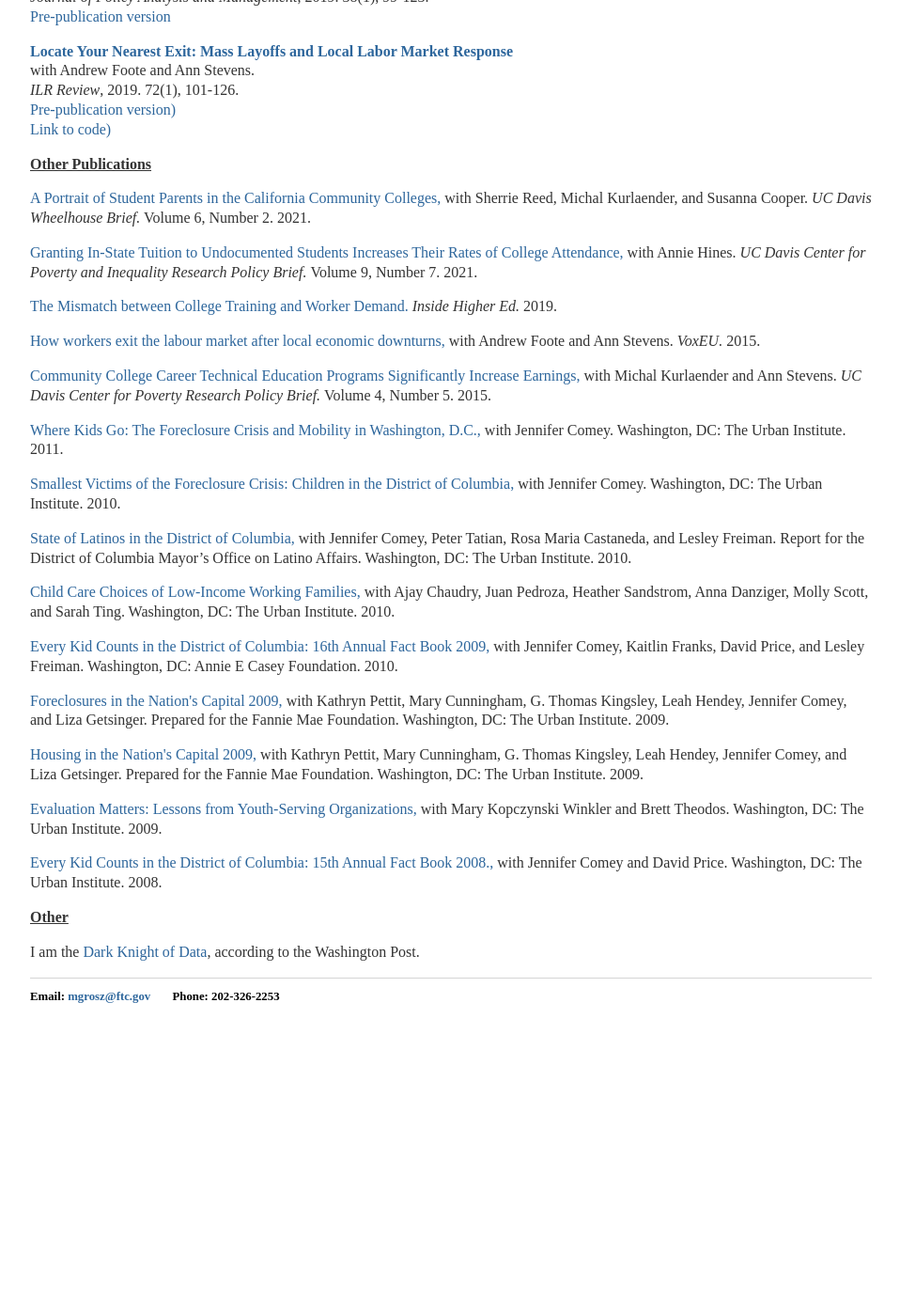
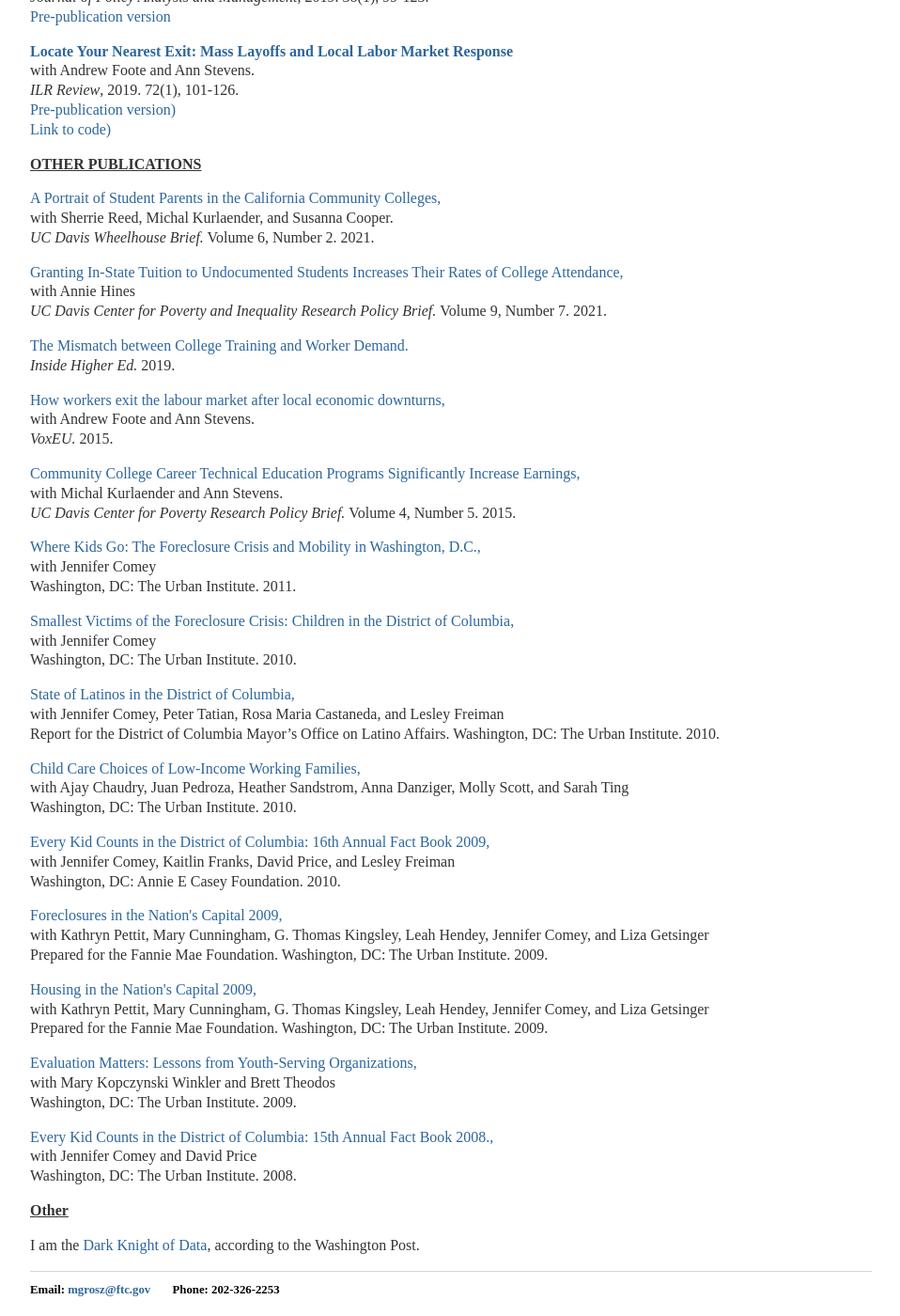
Before and after one commit to mzgrosz/mzgrosz.github.io, a Jekyll site: the page built from research/index.html, in a window 1280 px wide and 1400 px high, scrolled down 1478 px. Shown: the whole window at 94% size, without its empty margins (160-1118 px from the left). Built offline with Jekyll 4.4.1, drawn with Linux system fonts in a browser that asks for light colours; before the commit the page ends 2606 px from its top, so only the background shows below that; some of the changed text lies outside the part shown.

```diff
--- a/research/index.html
+++ b/research/index.html
@@ -8,7 +8,7 @@ title: Michel Grosz
 
 
 
-<p><b><u>Working Papers</u></b></p>
+<p><b><u>WORKING PAPERS</u></b></p>
 
 <p><b><a href="https://edworkingpapers.com/ai22-524">Relaxing Electoral Constraints in Local Education Funding</a></b><br>
 with Ross Milton <br>
@@ -33,14 +33,14 @@ Revisions requested at <em> Journal of Policy Analysis and Management</em>.</p>
 	with Tomás Monarrez</p>
 
 <p></p>
-<p><b><u>In Progress</u></b></p>
+<p><b><u>IN PROGRESS</u></b></p>
 
 <p><b>Community Colleges and Positive Local Labor Demand Shocks </b><br>
 	with Andrew Foote and Cody Orr</p>
 
 
 <p></p>
-<p><b><u>Peer-Reviewed Publications</u></b></p>
+<p><b><u>PEER-REVIEWED PUBLICATIONS</u></b></p>
 
 
 
@@ -120,21 +120,48 @@ Revisions requested at <em> Journal of Policy Analysis and Management</em>.</p>
 
 
 <p></p>
-<p><b><u>Other Publications</u></b></p>
-<p><a href=” https://education.ucdavis.edu/sites/main/files/wheelhouse_research_brief_vol_6_no_2_v2.pdf”>A Portrait of Student Parents in the California Community Colleges,</a> with Sherrie Reed, Michal Kurlaender, and Susanna Cooper. <em> UC Davis Wheelhouse Brief.</em> Volume 6, Number 2. 2021.<br></p>
-<p><a href=" https://poverty.ucdavis.edu/post/granting-state-tuition-undocumented-students-increases-their-rates-college-attendance">Granting In-State Tuition to Undocumented Students Increases Their Rates of College Attendance,</a> with Annie Hines.  <em> UC Davis Center for Poverty and Inequality Research Policy Brief. </em> Volume 9, Number 7. 2021.<br></p>
-<p><a href=" https://www.insidehighered.com/views/2019/07/10/community-colleges-should-be-more-responsive-labor-market-changes-opinion">The Mismatch between College Training and Worker Demand.</a><em> Inside Higher Ed. </em> 2019.<br></p>
-<p><a href=" https://voxeu.org/article/mass-layoffs-and-local-labour-market-exit">How workers exit the labour market after local economic downturns,</a> with Andrew Foote and Ann Stevens.  <em>VoxEU. </em> 2015.<br></p>
-<p><a href=" https://poverty.ucdavis.edu/policy-brief/community-college-career-technical-education-programs-significantly-increase-earnings ">Community College Career Technical Education Programs Significantly Increase Earnings,</a> with Michal Kurlaender and Ann Stevens.  <em> UC Davis Center for Poverty Research Policy Brief. </em> Volume 4, Number 5. 2015.<br></p>
-<p><a href=" http://www.urban.org/sites/default/files/publication/27326/412342-Where-Kids-Go-The-Foreclosure-Crisis-and-Mobility-In-Washington-D-C-.PDF">Where Kids Go: The Foreclosure Crisis and Mobility in Washington, D.C.,</a> with Jennifer Comey.  Washington, DC: The Urban Institute. 2011.<br></p>
-<p><a href=" https://files.eric.ed.gov/fulltext/ED511992.pdf">Smallest Victims of the Foreclosure Crisis: Children in the District of Columbia,</a> with Jennifer Comey.  Washington, DC: The Urban Institute. 2010.<br></p>
-<p><a href=" https://greaterdc.urban.org/publication/state-latinos-district-columbia ">State of Latinos in the District of Columbia,</a> with Jennifer Comey, Peter Tatian, Rosa Maria Castaneda, and Lesley Freiman.  Report for the District of Columbia Mayor’s Office on Latino Affairs. Washington, DC: The Urban Institute. 2010.<br></p>
-<p><a href=" https://files.eric.ed.gov/fulltext/ED578676.pdf ">Child Care Choices of Low-Income Working Families,</a> with Ajay Chaudry, Juan Pedroza, Heather Sandstrom, Anna Danziger, Molly Scott, and Sarah Ting.  Washington, DC: The Urban Institute. 2010.<br></p>
-<p><a href=" https://www.urban.org/research/publication/every-kid-counts-district-columbia">Every Kid Counts in the District of Columbia: 16th Annual Fact Book 2009,</a> with Jennifer Comey, Kaitlin Franks, David Price, and Lesley Freiman.  Washington, DC: Annie E  Casey Foundation. 2010.<br></p>
-<p><a href=" http://webarchive.urban.org/publications/1001339.html">Foreclosures in the Nation's Capital 2009,</a> with Kathryn Pettit, Mary Cunningham, G. Thomas Kingsley, Leah Hendey, Jennifer Comey, and Liza Getsinger. Prepared for the Fannie Mae Foundation.  Washington, DC: The Urban Institute. 2009.<br></p>
-<p><a href=" http://webarchive.urban.org/publications/1001340.html">Housing in the Nation's Capital 2009,</a> with Kathryn Pettit, Mary Cunningham, G. Thomas Kingsley, Leah Hendey, Jennifer Comey, and Liza Getsinger. Prepared for the Fannie Mae Foundation.  Washington, DC: The Urban Institute. 2009.<br></p>
-<p><a href=" https://www.urban.org/research/publication/evaluation-matters">Evaluation Matters: Lessons from Youth-Serving Organizations,</a> with Mary Kopczynski Winkler and Brett Theodos. Washington, DC: The Urban Institute. 2009.<br></p>
-<p><a href=" https://www.urban.org/research/publication/every-kid-counts-district-columbia-15th-annual-fact-book-2008">Every Kid Counts in the District of Columbia: 15th Annual Fact Book 2008.,</a> with Jennifer Comey and David Price. Washington, DC: The Urban Institute. 2008.<br></p>
+<p><b><u>OTHER PUBLICATIONS</u></b></p>
+<p><a href=” https://education.ucdavis.edu/sites/main/files/wheelhouse_research_brief_vol_6_no_2_v2.pdf”>A Portrait of Student Parents in the California Community Colleges,</a> <br>
+	with Sherrie Reed, Michal Kurlaender, and Susanna Cooper. <br>
+	<em> UC Davis Wheelhouse Brief.</em> Volume 6, Number 2. 2021.<br></p>
+<p><a href=" https://poverty.ucdavis.edu/post/granting-state-tuition-undocumented-students-increases-their-rates-college-attendance">Granting In-State Tuition to Undocumented Students Increases Their Rates of College Attendance,</a> <br>
+	with Annie Hines<br>
+	<em> UC Davis Center for Poverty and Inequality Research Policy Brief. </em> Volume 9, Number 7. 2021.<br></p>
+<p><a href=" https://www.insidehighered.com/views/2019/07/10/community-colleges-should-be-more-responsive-labor-market-changes-opinion">The Mismatch between College Training and Worker Demand.</a><br>
+	<em> Inside Higher Ed. </em> 2019.<br></p>
+<p><a href=" https://voxeu.org/article/mass-layoffs-and-local-labour-market-exit">How workers exit the labour market after local economic downturns,</a> <br>
+	with Andrew Foote and Ann Stevens.  <br>
+	<em>VoxEU. </em> 2015.<br></p>
+<p><a href=" https://poverty.ucdavis.edu/policy-brief/community-college-career-technical-education-programs-significantly-increase-earnings ">Community College Career Technical Education Programs Significantly Increase Earnings,</a> <br>
+	with Michal Kurlaender and Ann Stevens.  <br>
+	<em> UC Davis Center for Poverty Research Policy Brief. </em> Volume 4, Number 5. 2015.<br></p>
+<p><a href=" http://www.urban.org/sites/default/files/publication/27326/412342-Where-Kids-Go-The-Foreclosure-Crisis-and-Mobility-In-Washington-D-C-.PDF">Where Kids Go: The Foreclosure Crisis and Mobility in Washington, D.C.,</a> <br>
+	with Jennifer Comey<br>
+	Washington, DC: The Urban Institute. 2011.<br></p>
+<p><a href=" https://files.eric.ed.gov/fulltext/ED511992.pdf">Smallest Victims of the Foreclosure Crisis: Children in the District of Columbia,</a><br>
+	with Jennifer Comey<br>
+	Washington, DC: The Urban Institute. 2010.<br></p>
+<p><a href=" https://greaterdc.urban.org/publication/state-latinos-district-columbia ">State of Latinos in the District of Columbia,</a> <br>
+	with Jennifer Comey, Peter Tatian, Rosa Maria Castaneda, and Lesley Freiman<br>
+	Report for the District of Columbia Mayor’s Office on Latino Affairs. Washington, DC: The Urban Institute. 2010.<br></p>
+<p><a href=" https://files.eric.ed.gov/fulltext/ED578676.pdf ">Child Care Choices of Low-Income Working Families,</a> <br>
+	with Ajay Chaudry, Juan Pedroza, Heather Sandstrom, Anna Danziger, Molly Scott, and Sarah Ting<br>
+	Washington, DC: The Urban Institute. 2010.<br></p>
+<p><a href=" https://www.urban.org/research/publication/every-kid-counts-district-columbia">Every Kid Counts in the District of Columbia: 16th Annual Fact Book 2009,</a><br>
+	with Jennifer Comey, Kaitlin Franks, David Price, and Lesley Freiman<br>
+	Washington, DC: Annie E  Casey Foundation. 2010.<br></p>
+<p><a href=" http://webarchive.urban.org/publications/1001339.html">Foreclosures in the Nation's Capital 2009,</a><br>
+	with Kathryn Pettit, Mary Cunningham, G. Thomas Kingsley, Leah Hendey, Jennifer Comey, and Liza Getsinger<br>
+	Prepared for the Fannie Mae Foundation.  Washington, DC: The Urban Institute. 2009.<br></p>
+<p><a href=" http://webarchive.urban.org/publications/1001340.html">Housing in the Nation's Capital 2009,</a> <br>
+	with Kathryn Pettit, Mary Cunningham, G. Thomas Kingsley, Leah Hendey, Jennifer Comey, and Liza Getsinger<br>
+	Prepared for the Fannie Mae Foundation.  Washington, DC: The Urban Institute. 2009.<br></p>
+<p><a href=" https://www.urban.org/research/publication/evaluation-matters">Evaluation Matters: Lessons from Youth-Serving Organizations,</a> <br>
+	with Mary Kopczynski Winkler and Brett Theodos<br>
+	Washington, DC: The Urban Institute. 2009.<br></p>
+<p><a href=" https://www.urban.org/research/publication/every-kid-counts-district-columbia-15th-annual-fact-book-2008">Every Kid Counts in the District of Columbia: 15th Annual Fact Book 2008.,</a><br>
+	with Jennifer Comey and David Price<br>
+	Washington, DC: The Urban Institute. 2008.<br></p>
 
 
 <p><b><u>Other</u></b></p>
```
